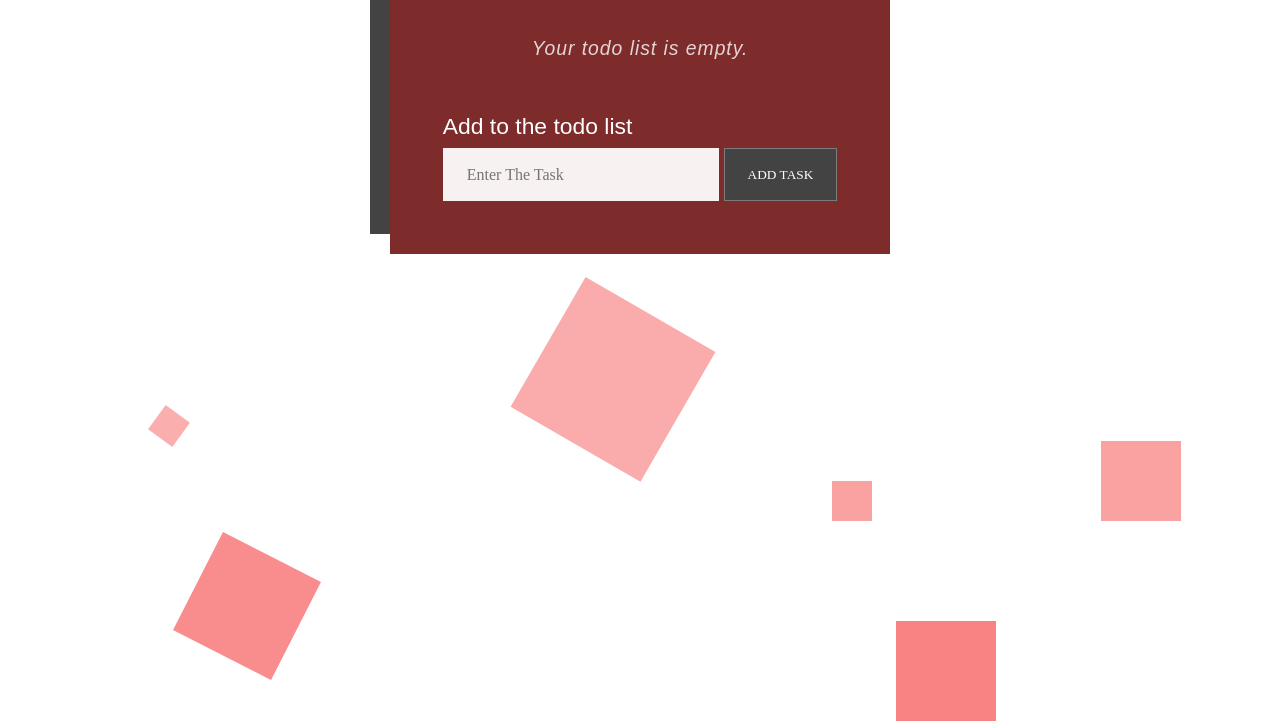
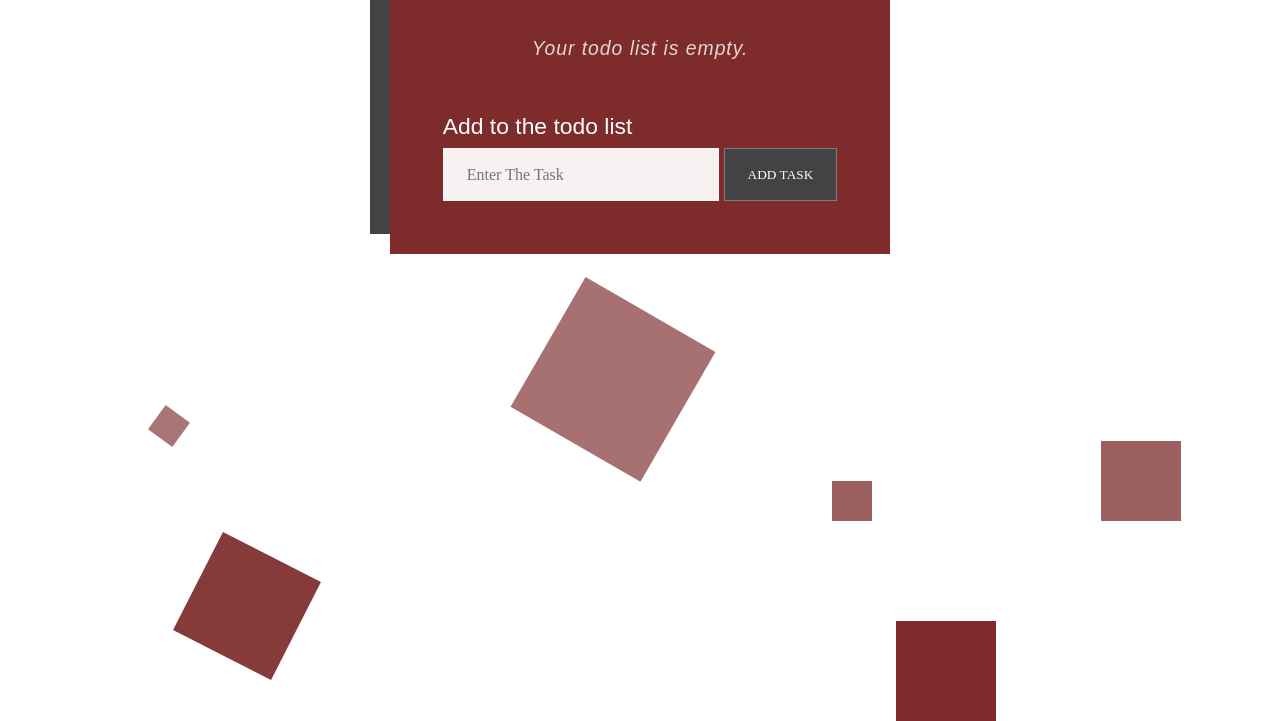
Before and after one commit to HadyAhmed00/-OSC-project-CUSTOM-TO-DO-LIST, a plain HTML site: page index.html in a window 1280 px wide. Shown: the part 229-950 px from the top of the page. Drawn offline with Linux system fonts and the light colour scheme.

Commit message:
update the animation of the background

```diff
--- a/index.html
+++ b/index.html
@@ -11,7 +11,7 @@
 </head>
 
 <body>
-
+    <div id="all">
         <div id="app">
 
 
@@ -142,15 +142,17 @@
             </div>
 
         </div>
+        <!--animatied background-->
         <div class="animation-area">
             <ul class="box-area">
-            <li></li>
-            <li></li>
-            <li></li>
-            <li></li>
-            <li></li>
-            <li></li>
+                <li :style="{background:mainDiv.backcolor}"></li>
+                <li :style="{background:mainDiv.backcolor}"></li>
+                <li :style="{background:mainDiv.backcolor}"></li>
+                <li :style="{background:mainDiv.backcolor}"></li>
+                <li :style="{background:mainDiv.backcolor}"></li>
+                <li :style="{background:mainDiv.backcolor}"></li>
             </ul>
+        </div>
     </div>
 
     <script src="js/vue.js"></script>
--- a/js/first.js
+++ b/js/first.js
@@ -1,5 +1,5 @@
 var todolist = new Vue({
-    el: '#app',
+    el: '#all',
     data: {
         mainDiv: {
             backcolor: '#7d2b2b',
```
Lines whose indentation alone changed are shown as unchanged.
